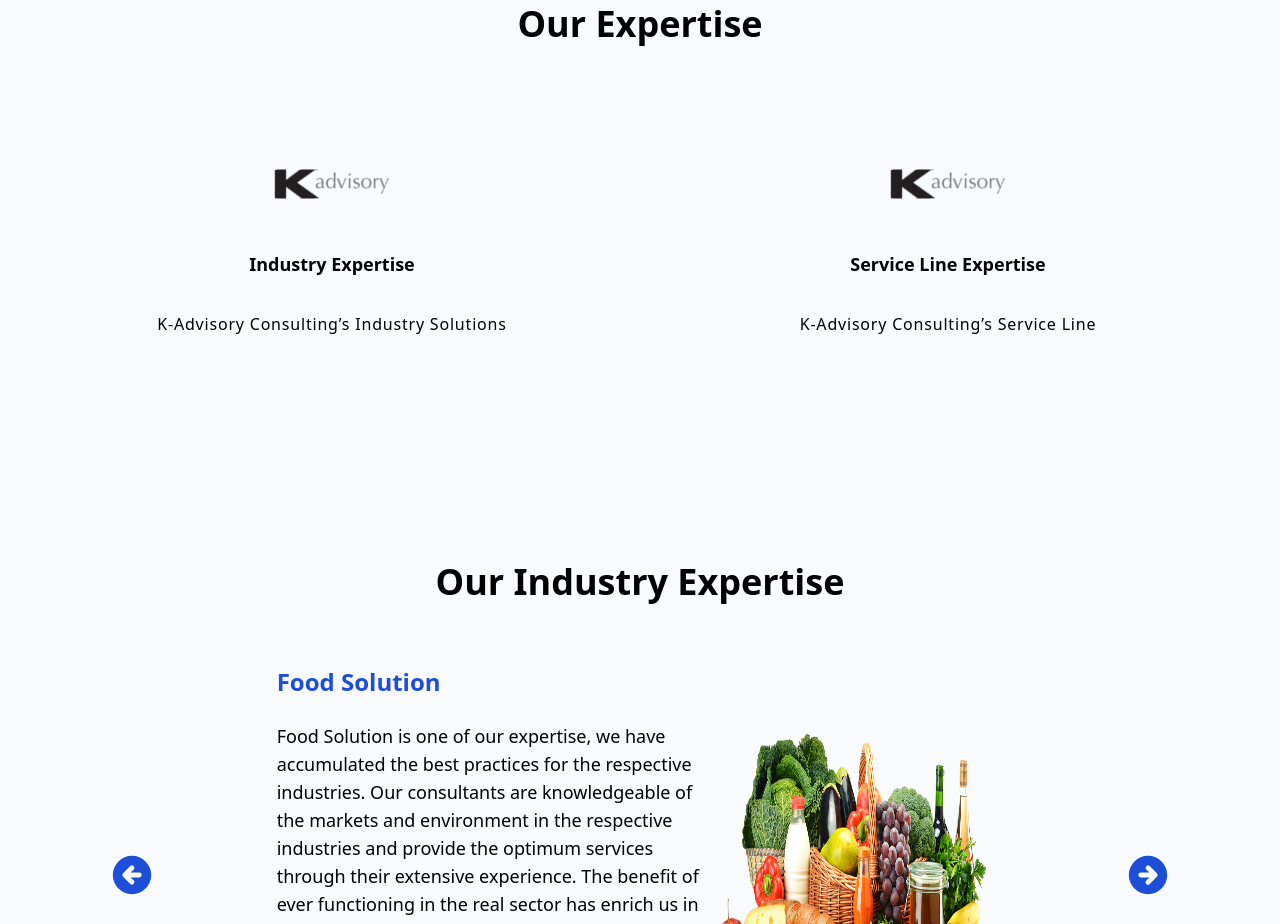
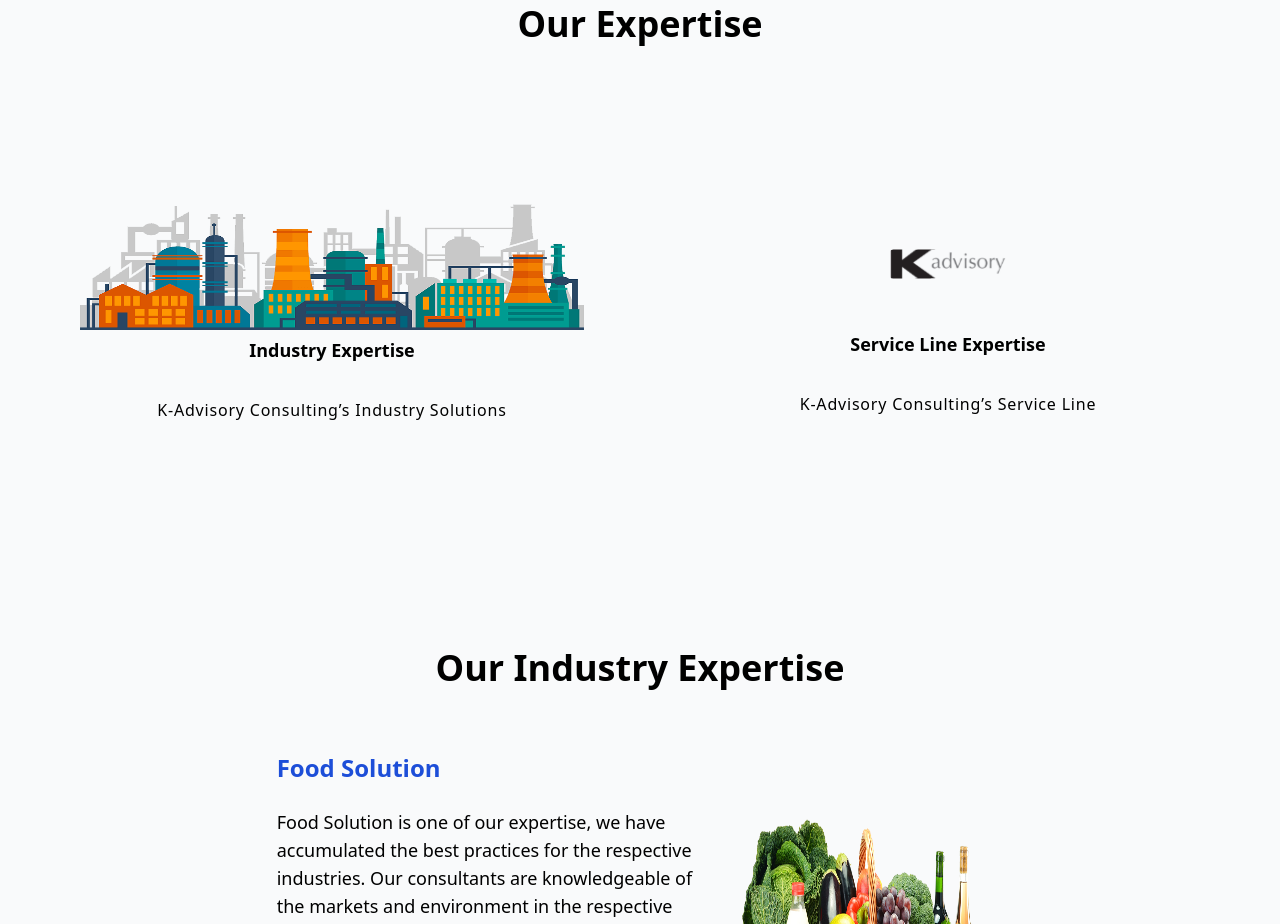
Before and after one commit to Rostadhi/k-advisory, a Next.js app: page / in a window 1280 px wide. Shown: the part 2540-3464 px from the top of the page. Built offline with nearby package versions, Linux system fonts and the light colour scheme.

Commit message:
Update FeatureSection.js

```diff
--- a/components/section/FeatureSection.js
+++ b/components/section/FeatureSection.js
@@ -6,9 +6,9 @@
         <section id="features" className="py-28 bg-gray-50">
             <div className="container mx-auto">
                 <h2 className="text-black text-4xl font-semibold text-center">Our Expertise</h2>
-                <div className="mt-20 grid grid-flow-row grid-cols-2 gap-x-28 gap-y-10">
+                <div className="mt-40 grid grid-flow-row grid-cols-2 gap-x-28 gap-y-10">
                     <div className="text-center">
-                        <Image src="/LOGO K-Advisory 3.svg" width="120" height="120" />
+                        <Image src="/industry.png" width="2000" height="500" />
                         <h4 className="text-black text-center text-lg font-semibold pb-8">Industry Expertise</h4>
                         <p className="text-black text-center text-base font-normal tracking-wider leading-7">K-Advisory Consulting’s Industry Solutions</p>
                     </div>
```
